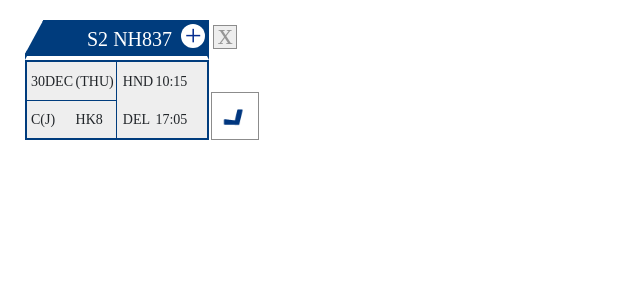
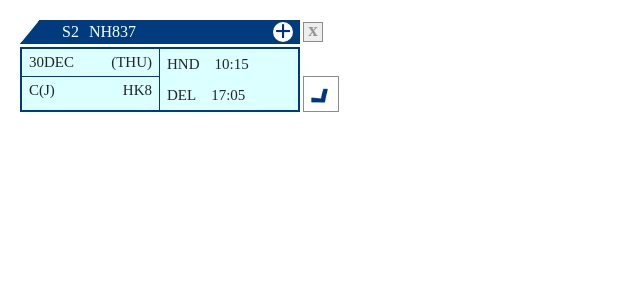
Before and after one commit to ReshmaYetukuri/ANA, a React (Create React App) app in the folder frontend/: page / in a window 1280 px wide. Shown: the top 300 px of the page, without its empty margins (0-640 px from the left). Built offline with nearby package versions, Linux system fonts and the light colour scheme; some icons are missing; a web font is replaced by a local one.

Commit message:
updated RouteDisplayCard and RouteDisplayCardBasic components styles

```diff
--- a/frontend/src/components/presentational/molecules/RouteDisplayComponents/RouteDisplayCard/RouteDisplayCard.scss
+++ b/frontend/src/components/presentational/molecules/RouteDisplayComponents/RouteDisplayCard/RouteDisplayCard.scss
@@ -2,193 +2,159 @@
 
 .route-display-wrapper {
   width: 100%;
-  height: 15vh;
-  margin: 5px;
-  max-width: 18vw;
-  position: relative;
 
   .route-display-close-header-container {
-    display: inline-flex;
-    width: 100%;
+    display: flex;
+    align-items: center;
+    margin-bottom: 3px;
     .route-display-close-header-wrapper {
       background-color: $htmlBrowserDisplayBgColor5;
       border: 2px solid $htmlBrowserDisplayBgColor5;
-      height: 5vh;
-      width: 100%;
-      border-bottom: 4px solid $contentColor;
-      display: inline-flex;
-      position: relative;
-      .timer-checkbox {
-        height: 4vh;
-        width: 4vh;
-      }
+      display: flex;
+      align-items: center;
+      justify-content: space-between;
+      padding: 0 5px;
       input:checked {
         color: $contentColor;
       }
       .header-text {
         color: $contentColor;
-        display: flex;
-        align-items: center;
-        padding-left: 10px;
+        font-size: 16px;
+        line-height: 16px;
       }
 
       .header-add-button {
         cursor: pointer;
         color: $PAXorSEGAddedBgColor1;
         border-radius: 100%;
-        height: 3vh;
-        width: 3vh;
+        height: 1rem;
+        width: 1rem;
         background: $contentColor;
         display: flex;
         font-size: 30px;
         align-items: center;
         justify-content: center;
-        position: absolute;
         padding-bottom: 4px;
-        right: 2px;
-        top: 2px;
+        font-weight: bold;
       }
     }
     .route-display-close {
       background-color: $basicBgColor;
-      width: 3vh;
-      height: 3vh;
-      display: flex;
-      justify-content: center;
-      align-items: center;
+      width: 1rem;
+      height: 1rem;
       color: $itemTitleBgColor2;
-      font-size: 30px;
-      padding-bottom: 8px;
+      font-size: 19px;
       border: 1px solid $PAXorSEGDeletedBgColor1;
+      margin-left: 3px;
+      padding: 2px;
+      line-height: 10px;
       cursor: pointer;
-      margin-left: 4px;
-      margin-top: 5px;
+      text-align: center;
+      span {
+        align-self: baseline;
+        font-weight: bold;
+      }
     }
   }
   .route-display-header-wrapper {
     background-color: $htmlBrowserDisplayBgColor5;
-    height: 5vh;
-    width: 100%;
-    border-bottom: 4px solid $contentColor;
-    display: inline-flex;
-    position: relative;
-    .timer-checkbox {
-      height: 3vh;
-      width: 3vh;
-      margin: 5px;
-    }
+    width: 80%;
+    display: flex;
+    align-items: center;
+    justify-content: space-between;
+    margin-bottom: 3px;
+    padding: 0 5px;
+    max-height: 24px;
     input:checked {
       color: $contentColor;
     }
     .header-text {
       color: $contentColor;
-      display: flex;
-      align-items: center;
       padding-left: 10px;
+      font-size: 16px;
+      line-height: 16px;
     }
     .header-add-button {
       cursor: pointer;
       color: $PAXorSEGAddedBgColor1;
       border-radius: 100%;
-      height: 3vh;
-      width: 3vh;
+      height: 1rem;
+      width: 1rem;
       background: $contentColor;
       display: flex;
       font-size: 30px;
       align-items: center;
       justify-content: center;
-      position: absolute;
       padding-bottom: 4px;
-      right: 2px;
-      top: 4px;
+      font-weight: bold;
     }
   }
   .route-display-close-header-container {
     .route-display-close-header-wrapper {
-      -webkit-clip-path: polygon(0 85%, 0 100%, 100% 100%, 100% 0%, 10% 0);
-      clip-path: polygon(0 85%, 0 100%, 100% 100%, 100% 0%, 10% 0);
+      -webkit-clip-path: polygon(0 100%, 0 100%, 100% 100%, 100% 0%, 7% 0);
+      clip-path: polygon(0 100%, 0 100%, 100% 100%, 100% 0%, 7% 0);
       width: 80%;
       .header-text {
-        padding-left: 60px;
+        margin-left: 25px;
       }
     }
   }
 
   .route-display-content {
-    height: 10vh;
+    .card-bg-with-close {
+      background-color: $htmlBrowserDisplayBgColor1;
+    }
+    .card-bg-without-close {
+      background-color: $selectedRowBgColor;
+    }
+    .content-container {
+      width: 80%;
+      display: flex;
       border: 2px solid $htmlBrowserDisplayBgColor5;
-    background-color: $selectedRowBgColor;
-    position: relative;
-
       .content-left {
-      width: 50%;
-      height: 100%;
-      float: left;
         border-right: 1px solid $htmlBrowserDisplayBgColor5;
         .left-top,
         .left-bottom {
-        width: 100%;
-        height: 50%;
           display: flex;
-        justify-content: center;
-        align-items: center;
-        font-size: 14px;
-        .date,
-        .day,
-        .code1,
-        .code2 {
-          width: 50%;
-          padding-left: 4px;
-        }
+          justify-content: space-between;
+          font-size: 15px;
+          padding: 2px 7px;
         }
         .left-bottom {
           border-top: 1px solid $htmlBrowserDisplayBgColor5;
         }
       }
       .content-right {
-      width: 48%;
-      height: 100%;
-      float: right;
         .right-top,
         .right-bottom {
-        width: 100%;
-        height: 50%;
           display: flex;
-        justify-content: center;
-        align-items: center;
-        font-size: 14px;
+          font-size: 15px;
+          padding: 4px 7px;
           .time-code,
           time {
-          padding-left: 2px;
           }
           .time-code {
-          width: 40%;
+            padding-right: 15px;
           }
           .time {
-          width: 60%;
+          }
         }
       }
     }
     .enter-button {
-      height: 6vh;
-      width: 6vh;
-      position: absolute;
       border: 1px solid $PAXorSEGDeletedBgColor1;
       background-color: $contentColor;
-      right: -52px;
-      bottom: -2px;
       display: flex;
       justify-content: center;
       align-items: center;
-      font-size: 20px;
-      cursor: pointer;
-      svg {
-        width: 36px;
-      }
+      margin-left: 3px;
+      width: 1.8rem;
+      height: 1.8rem;
+      padding: 2px;
+      align-self: flex-end;
     }
   }
   .close-button-card {
-    background-color: $basicBgColor;
-    width: 80%;
+    display: flex;
   }
 }
--- a/frontend/src/components/presentational/molecules/RouteDisplayComponents/RouteDisplayCard/RouteDisplayCard.tsx
+++ b/frontend/src/components/presentational/molecules/RouteDisplayComponents/RouteDisplayCard/RouteDisplayCard.tsx
@@ -1,6 +1,7 @@
 import './RouteDisplayCard.scss';
 import React from 'react';
 import SvgIconDSeat from 'assets/svgr-components/IconDSeat';
+import { CheckBox } from 'components/presentational/atoms/CheckBox/CheckBox';
 import { RouteDisplayInterface } from '../RouteDisplay.model';
 
 interface RouteDisplayCardProps {
@@ -14,10 +15,18 @@
 }) => (
   <div className="route-display-wrapper">
     {!isCloseButton && (
-      <div className="route-display-header-wrapper">
-        <input type="checkbox" className="timer-checkbox" />
+      <div
+        className={`route-display-header-wrapper ${
+          !isCloseButton ? 'w-100' : ''
+        }`}
+      >
+        <div className="d-flex align-items-center">
+          {/* <input type="checkbox" className="timer-checkbox" /> */}
+          <CheckBox value="" />
           <div className="header-text">
-          {routeDisplayData.heading.data1} {routeDisplayData.heading.data2}
+            <span className="mx-2">{routeDisplayData.heading.data1}</span>
+            <span>{routeDisplayData.heading.data2}</span>
+          </div>
         </div>
         <div className="header-add-button">+</div>
       </div>
@@ -26,17 +35,14 @@
       <div className="route-display-close-header-container">
         <div className="route-display-close-header-wrapper">
           <div className="header-text">
-            {routeDisplayData.heading.data1} {routeDisplayData.heading.data2}
+            <span className="mx-2">{routeDisplayData.heading.data1}</span>
+            <span>{routeDisplayData.heading.data2}</span>
           </div>
           <div className="header-add-button">+</div>
         </div>
-        <button
-          type="button"
-          className="route-display-close"
-          aria-label="close card"
-        >
-          x
-        </button>
+        <div className="route-display-close" aria-label="close card">
+          <span>x</span>
+        </div>
       </div>
     )}
 
@@ -45,7 +51,12 @@
         isCloseButton ? 'close-button-card' : ''
       }`}
     >
-      <div className="content-left">
+      <div
+        className={`content-container ${
+          !isCloseButton ? 'w-100 card-bg-without-close' : 'card-bg-with-close'
+        }`}
+      >
+        <div className="content-left w-50">
           <div className="left-top">
             <div className="date">{routeDisplayData.date.date}</div>
             <div className="day">({routeDisplayData.date.day})</div>
@@ -55,7 +66,7 @@
             <div className="code2">{routeDisplayData.codes.code2}</div>
           </div>
         </div>
-      <div className="content-right">
+        <div className="content-right w-50">
           <div className="right-top">
             <div className="time-code">{routeDisplayData.time.timeCode1}</div>
             <div className="time">{routeDisplayData.time.time1}</div>
@@ -63,6 +74,7 @@
           <div className="right-bottom">
             <div className="time-code">{routeDisplayData.time.timeCode2}</div>
             <div className="time">{routeDisplayData.time.time2}</div>
+          </div>
         </div>
       </div>
       {isCloseButton && (
--- a/frontend/src/components/presentational/molecules/RouteDisplayComponents/RouteDisplayCardBasic/RouteDisplayCardBasic.tsx
+++ b/frontend/src/components/presentational/molecules/RouteDisplayComponents/RouteDisplayCardBasic/RouteDisplayCardBasic.tsx
@@ -13,12 +13,13 @@
     <div className="route-display-close-header-container">
       <div className="route-display-close-header-wrapper">
         <div className="header-text">
-          {routeDisplayData.heading.data1} {routeDisplayData.heading.data2}
+          <span className="mx-2">{routeDisplayData.heading.data1}</span>
+          <span>{routeDisplayData.heading.data2}</span>
         </div>
       </div>
     </div>
     <div className="route-display-content">
-      <div className="column-a"/>
+      <div className="column-a" />
       <div className="column-b">
         <div className="left-top">
           <div className="date">{routeDisplayData.date.date}</div>
```
Also changed, not shown: frontend/src/components/presentational/molecules/RouteDisplayComponents/RouteDisplayCardBasic/RouteDisplayCardBasic.scss (+15 -44 lines). Lines whose indentation alone changed are shown as unchanged.
